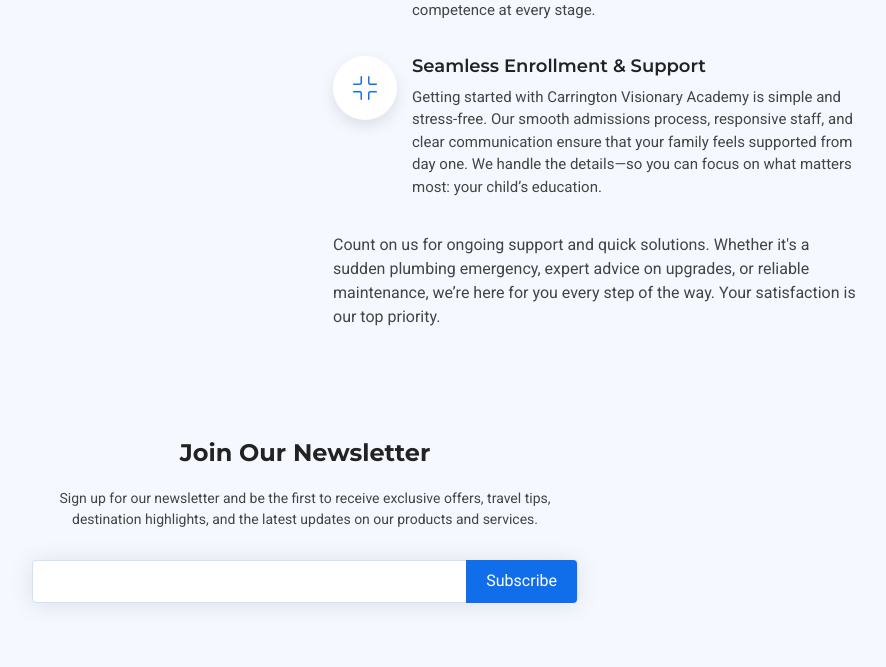
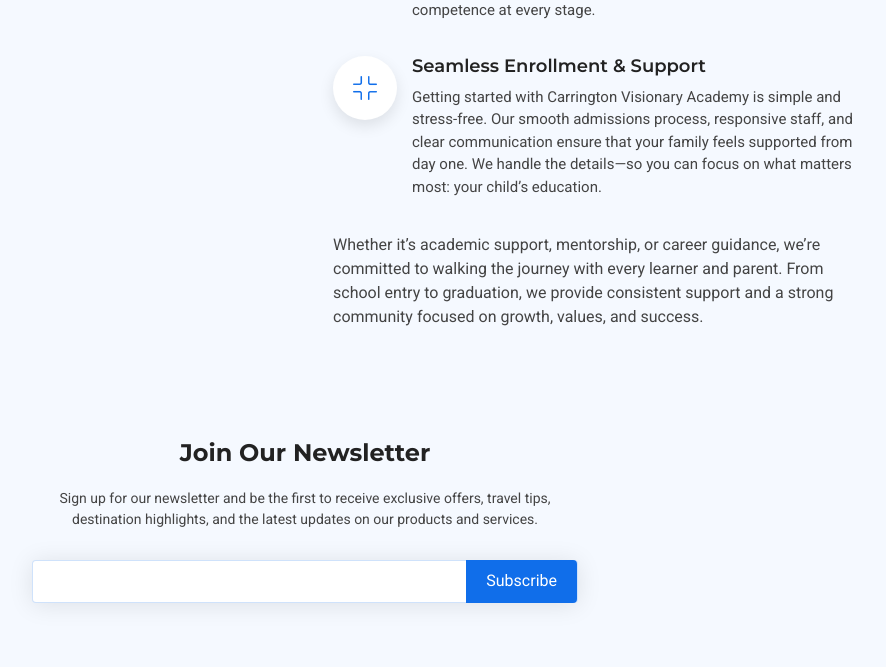
Before and after one commit to Carrington-dev/carrington-visionary-academy, a Flask app: page / in a window 1280 px wide. Shown: the part 1860-2527 px from the top of the page, without its empty margins (335-1221 px from the left). Run offline with Flask 3, Linux system fonts and the light colour scheme; some libraries are stand-ins or nearby versions.

Commit message:
Update index.html
Co-Authored-By: Stemgon <165911512+stemgon@users.noreply.github.com>
Co-Authored-By: Carrington Muleya <79579279+carrington-dev@users.noreply.github.com>

```diff
--- a/src/templates/index.html
+++ b/src/templates/index.html
@@ -126,8 +126,7 @@
             </li>
           </ul>
           <p>
-            Count on us for ongoing support and quick solutions. Whether it's a sudden plumbing emergency, expert advice on upgrades, or reliable maintenance, we’re here for you every step of the way. Your satisfaction is our top priority.
-
+            Whether it’s academic support, mentorship, or career guidance, we’re committed to walking the journey with every learner and parent. From school entry to graduation, we provide consistent support and a strong community focused on growth, values, and success.
           </p>
         </div>
 
```
